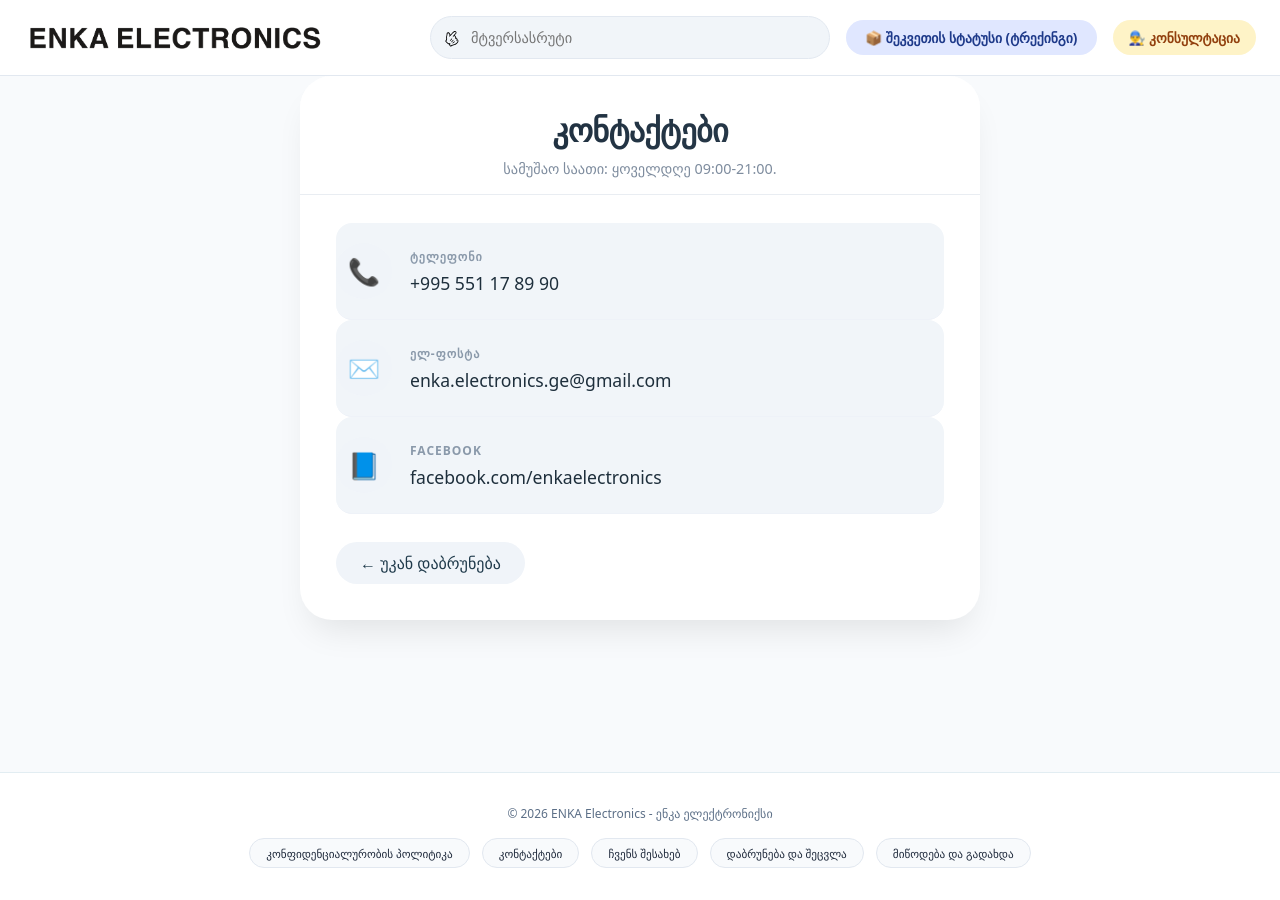
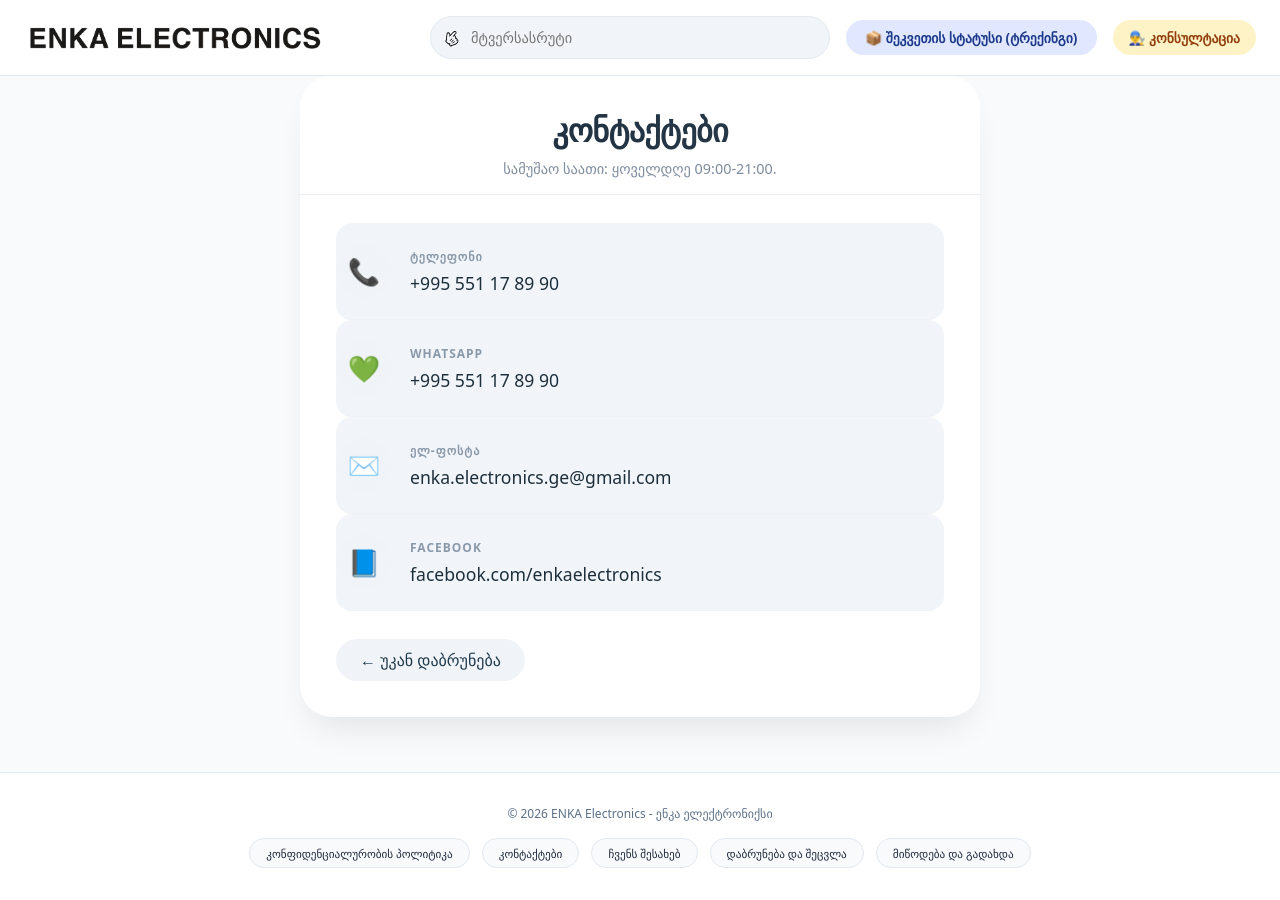
Before and after one commit to nikooganesiani/nikooganesiani.github.io, a Jekyll site: the page built from contacts.html, in a window 1280 px wide. Built offline with Jekyll 4.4.1, drawn with Linux system fonts in a browser that asks for light colours.

Commit message:
Update contacts.html

```diff
--- a/contacts.html
+++ b/contacts.html
@@ -177,6 +177,15 @@
         </div>
     </div>
 
+    <!-- WhatsApp -->
+    <div class="contact-item">
+        <div class="contact-icon">💚</div>
+        <div class="contact-info">
+            <div class="contact-label">WhatsApp</div>
+            <a href="https://wa.me/995551178990" class="contact-value" target="_blank" rel="noopener noreferrer">+995 551 17 89 90</a>
+        </div>
+    </div>
+
     <!-- Email -->
     <div class="contact-item">
         <div class="contact-icon">✉️</div>
```
Lines whose indentation alone changed are shown as unchanged.
